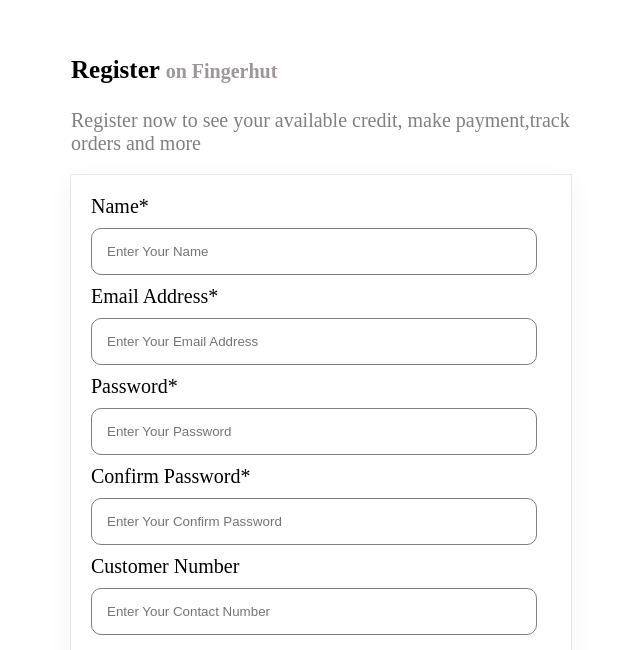
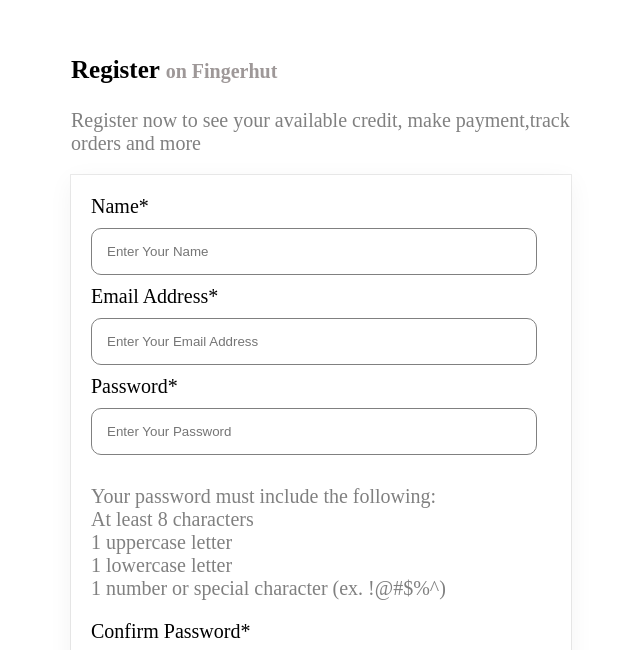
Before and after one commit to ArshadIqbal04/FingerHut, a plain HTML site: page Signup/Signup.html in a window 1280 px wide. Shown: the part 79-729 px from the top of the page, without its empty margins (319-959 px from the left). Drawn offline with Linux system fonts and the light colour scheme.

Commit message:
Signpage created succesfully

```diff
--- a/Signup/Signup.html
+++ b/Signup/Signup.html
@@ -19,11 +19,11 @@
             <input type="text" id="mail"  placeholder="Enter Your Email Address"><br>
             <label for="">Password*</label><br>
             <input type="password" id="pass"  placeholder="Enter Your Password"><br>
-            <!-- <p>Your password must include the following: <br>
+            <p>Your password must include the following: <br>
                 At least 8 characters <br>
                 1 uppercase letter <br>
                 1 lowercase letter <br>
-                1 number or special character (ex. !@#$%^)</p> -->
+                1 number or special character (ex. !@#$%^)</p>
             <label for="">Confirm Password*</label><br>
             <input type="password" id="confirmpass"  placeholder="Enter Your Confirm Password"><br>
             <label for="">Customer Number</label><br>
```
